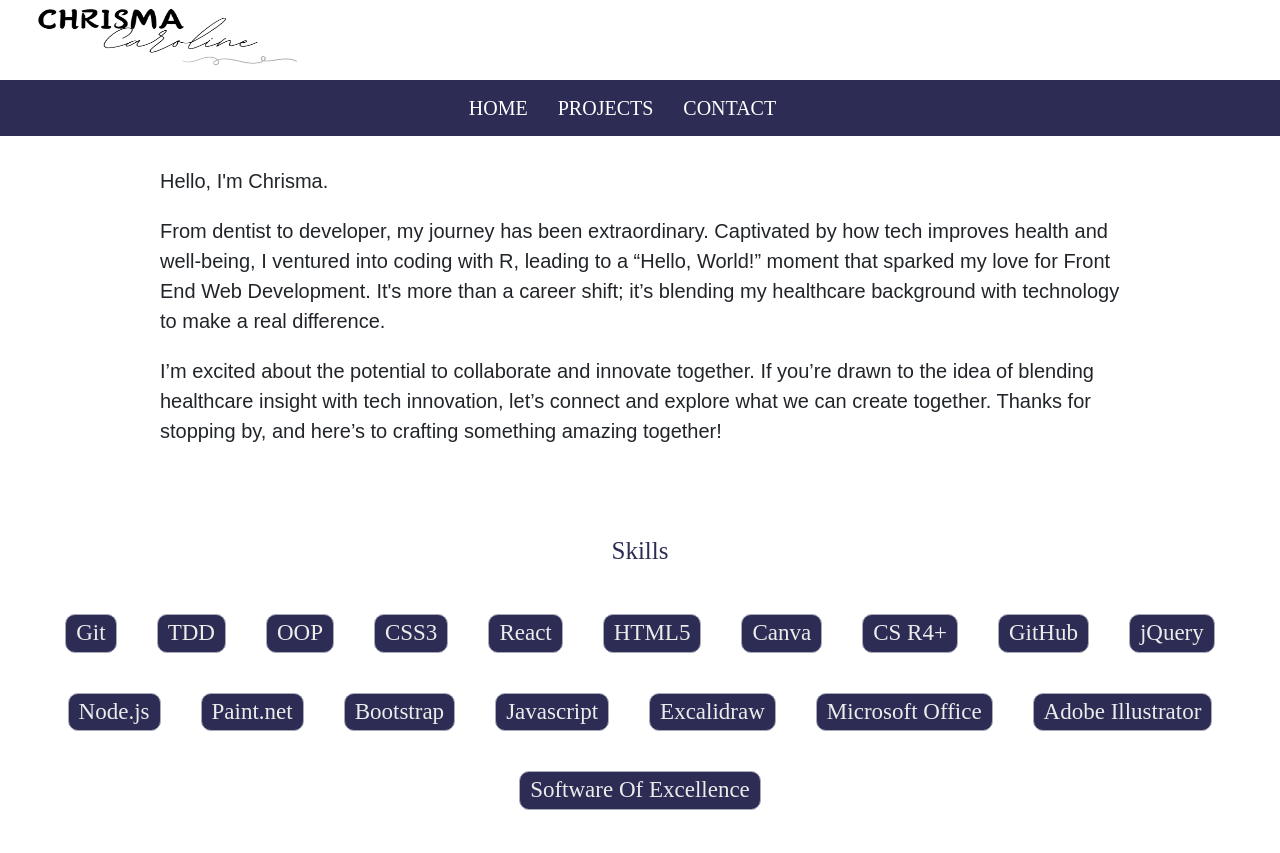
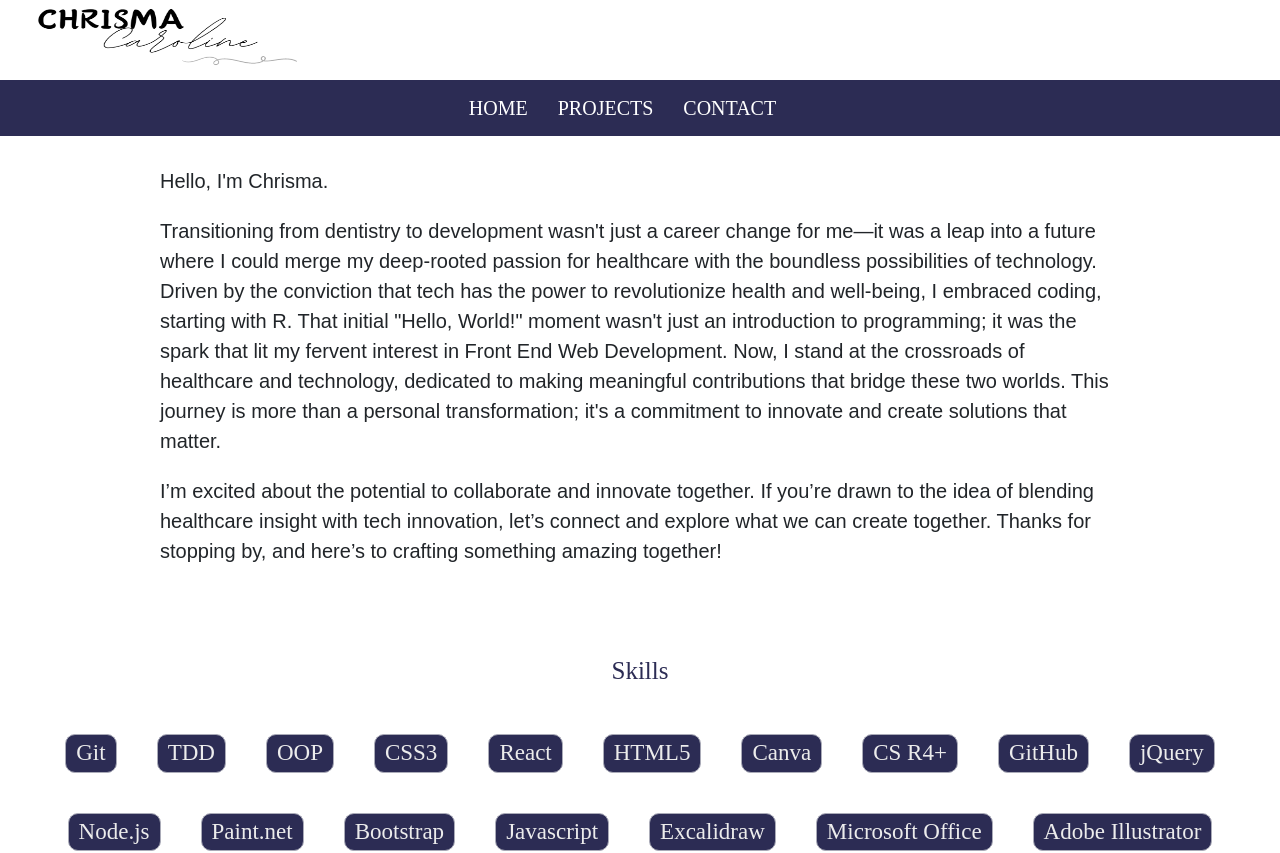
Before and after one commit to chrisma89/Chrisma-Caroline-Stephen, a React (Vite) app: page / in a window 1280 px wide. Shown: the top 853 px of the page. Built offline with nearby package versions, Linux system fonts and the light colour scheme; a web font is replaced by a local one.

Commit message:
about me section content changed

```diff
--- a/src/components/HomeCard/index.jsx
+++ b/src/components/HomeCard/index.jsx
@@ -36,7 +36,7 @@ function HomeCard() {
         >
           <Col>
 
-From dentist to developer, my journey has been extraordinary. Captivated by how tech improves health and well-being, I ventured into coding with R, leading to a “Hello, World!” moment that sparked my love for Front End Web Development. It's more than a career shift; it’s blending my healthcare background with technology to make a real difference.
+          Transitioning from dentistry to development wasn't just a career change for me—it was a leap into a future where I could merge my deep-rooted passion for healthcare with the boundless possibilities of technology. Driven by the conviction that tech has the power to revolutionize health and well-being, I embraced coding, starting with R. That initial "Hello, World!" moment wasn't just an introduction to programming; it was the spark that lit my fervent interest in Front End Web Development. Now, I stand at the crossroads of healthcare and technology, dedicated to making meaningful contributions that bridge these two worlds. This journey is more than a personal transformation; it's a commitment to innovate and create solutions that matter.
 
           </Col>
         </Row>
```
